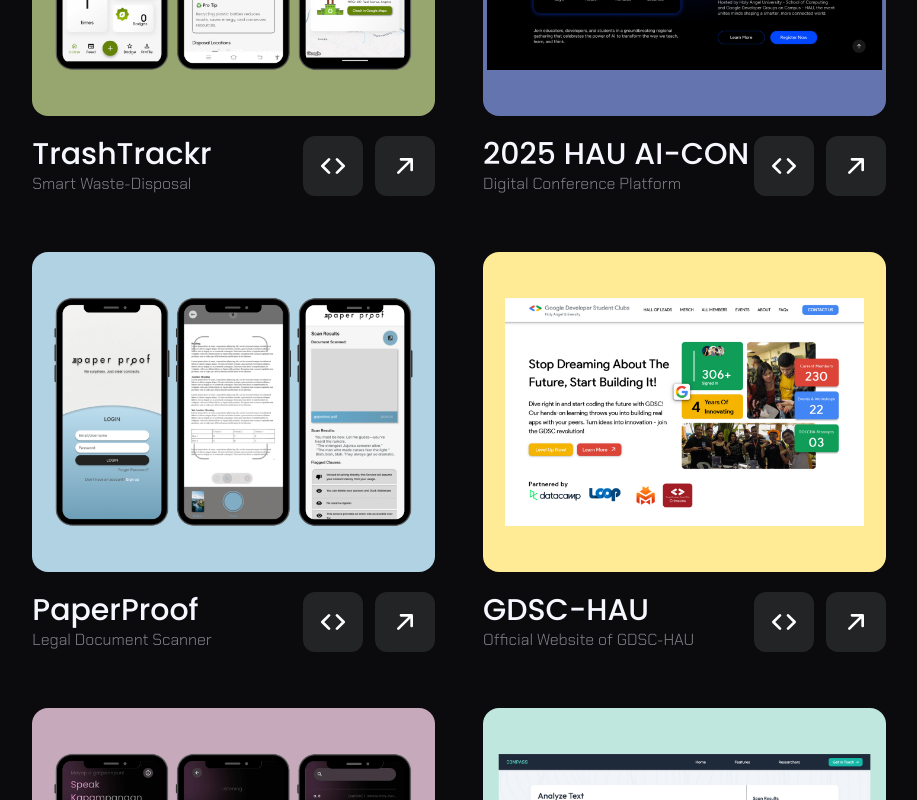
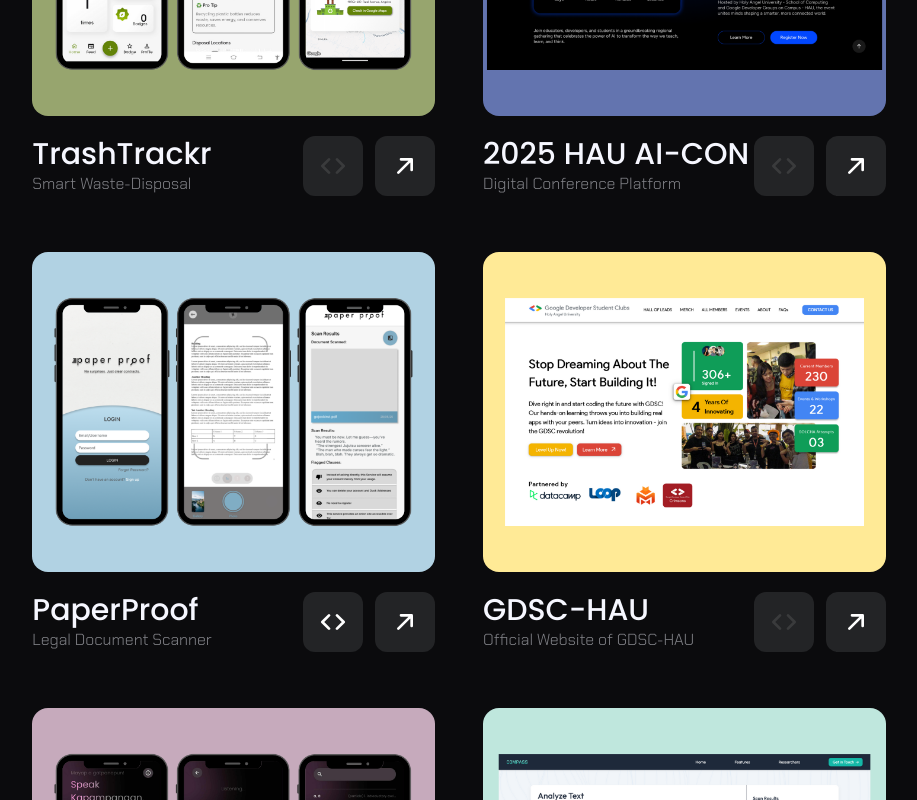
Before and after one commit to joaquingalang/my-portfolio-website, a React (Vite) app: page / in a window 1280 px wide. Shown: the part 1480-2280 px from the top of the page, without its empty margins (181-1098 px from the left). Built offline with nearby package versions, Linux system fonts and the light colour scheme; a web font is replaced by a local one.

Commit message:
Add: code & proj link

```diff
--- a/src/components/ProjectCell.tsx
+++ b/src/components/ProjectCell.tsx
@@ -5,9 +5,11 @@
     imagePath: string;
     title: string;
     desc: string;
+    codeLink?: string;
+    projLink?: string;
 }
 
-function ProjectCell({ imagePath, title, desc }: Props) {
+function ProjectCell({ imagePath, title, desc, codeLink, projLink }: Props) {
     return (
         <div className="col-span-8 md:col-span-4">
             <img src={imagePath} className="object-cover rounded-2xl w-full h-[20rem] flex justify-between mt-2"/>
@@ -19,13 +21,13 @@
 
                 <div className="flex gap-3">
 
-                    <button className="bg-light/10 rounded-xl w-[60px] h-[60px] flex justify-center items-center">
-                        <img src={CodeIcon} className="w-[2rem]"/>
-                    </button>
+                    <a href={codeLink} className="bg-light/10 rounded-xl w-[60px] h-[60px] flex justify-center items-center">
+                        <img src={CodeIcon} className={`w-[2rem] ${codeLink ?? "opacity-10"}`}/>
+                    </a>
 
-                    <button className="bg-light/10 rounded-xl w-[60px] h-[60px] flex justify-center items-center">
-                        <img src={NorthEastIcon} className="w-[2rem]"/>
-                    </button>
+                    <a href={projLink} className="bg-light/10 rounded-xl w-[60px] h-[60px] flex justify-center items-center">
+                        <img src={NorthEastIcon} className={`w-[2rem] ${projLink ?? "opacity-10"}`}/>
+                    </a>
 
                 </div>
             </div>
```
